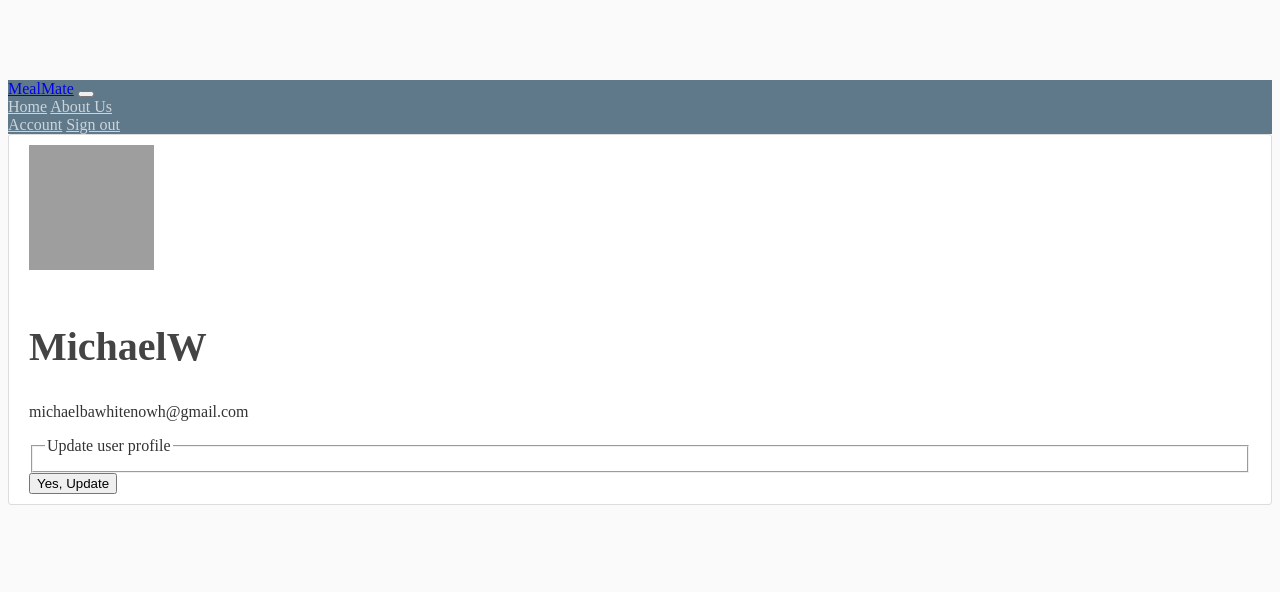
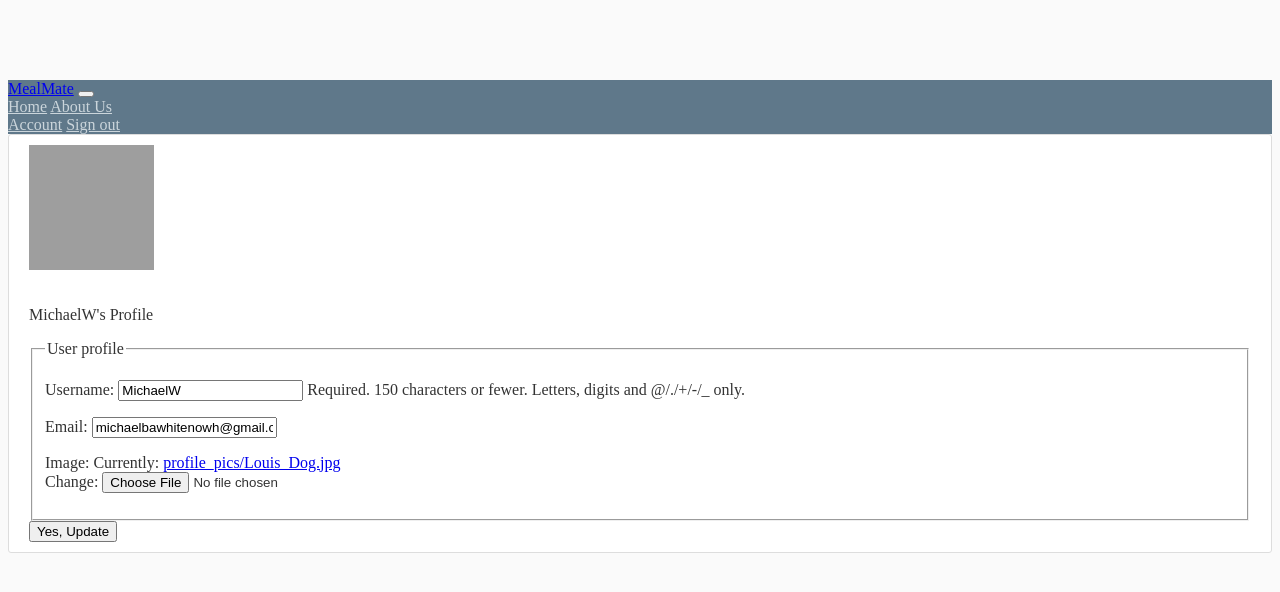
Before and after one commit to Mike-The-Knight/WebAppCW, a Django app: page /members/account in a window 1280 px wide. Shown: the top 592 px of the page. Run offline with Django 4.2, Linux system fonts and the light colour scheme; a user stored in the database is signed in; data comes from the database, SQL or seed files in the repository; both versions use the stored data as it was after the commit; some libraries are stand-ins or nearby versions; grey boxes are pictures that could not be loaded.

Commit message:
Updating user profile now functional

```diff
--- a/project/members/views.py
+++ b/project/members/views.py
@@ -2,12 +2,10 @@ from django.shortcuts import render, redirect
 from django.contrib.auth import authenticate, login, logout
 from django.contrib.auth.models import User
 from django.contrib import messages
+from django.contrib.auth.decorators import login_required
 from .forms import UserRegisterForm, UserUpdateForm, ProfileUpdateForm
 
 # Create your views here.
-def account(request):
-    return render(request, 'members/profile.html', {'title': 'Account'})
-
 def signup(request):
     if request.method == 'POST':
         form = UserRegisterForm(request.POST)
@@ -43,10 +41,27 @@ def signout(request):
     messages.success(request, "Logged out Successfully!")
     return redirect("home")
 
+@login_required
+def account(request):
+    if request.method == 'POST':
+        u_form = UserUpdateForm(request.POST, instance=request.user)
+        p_form = ProfileUpdateForm(request.POST,
+                                   request.FILES,
+                                   instance=request.user.profile)
 
-def profile(request):
-    u_form = UserUpdateForm(instance=request.user)
-    p_form = ProfileUpdateForm(instance=request.user.profile)
-    context = {'u_form': u_form, 'p_form': p_form}
+        if u_form.is_valid() and p_form.is_valid():
+            u_form.save()
+            p_form.save()
+            messages.success(request, f'Your account has been updated!')
+            return redirect('account')
+
+    else:
+        u_form = UserUpdateForm(instance=request.user)
+        p_form = ProfileUpdateForm(instance=request.user.profile)
+
+    context = {
+        'u_form': u_form,
+        'p_form': p_form
+    }
 
     return render(request, 'members/profile.html', context)
--- a/project/templates/members/profile.html
+++ b/project/templates/members/profile.html
@@ -1,20 +1,18 @@
 {% extends "members/base.html" %}
-{% load crispy_forms_tags %}
 {% block content %}
     <div class="content-section">
       <div class="media">
         <img class="rounded-circle account-img" src="{{ user.profile.image.url }}">
         <div class="media-body">
-          <h2 class="account-heading">{{ user.username }}</h2>
-          <p class="text-secondary">{{ user.email }}</p>
+          <p class="text-secondary">{{ user.username }}'s Profile</p>
         </div>
       </div>
       <form method="POST" enctype="multipart/form-data">
         {% csrf_token %}
         <fieldset class="form-group">
-            <legend class="border-bottom mb-4">Update user profile</legend>
-            {{ u_form|crispy }}
-            {{ p_form|crispy }}
+            <legend class="border-bottom mb-4">User profile</legend>
+            {{ u_form.as_p }}
+            {{ p_form.as_p }}
         </fieldset>
         <div class="form-group">
             <button class="btn btn-outline-info" type="submit">Yes, Update</button>
```
Also changed, not shown: project/db.sqlite3.
